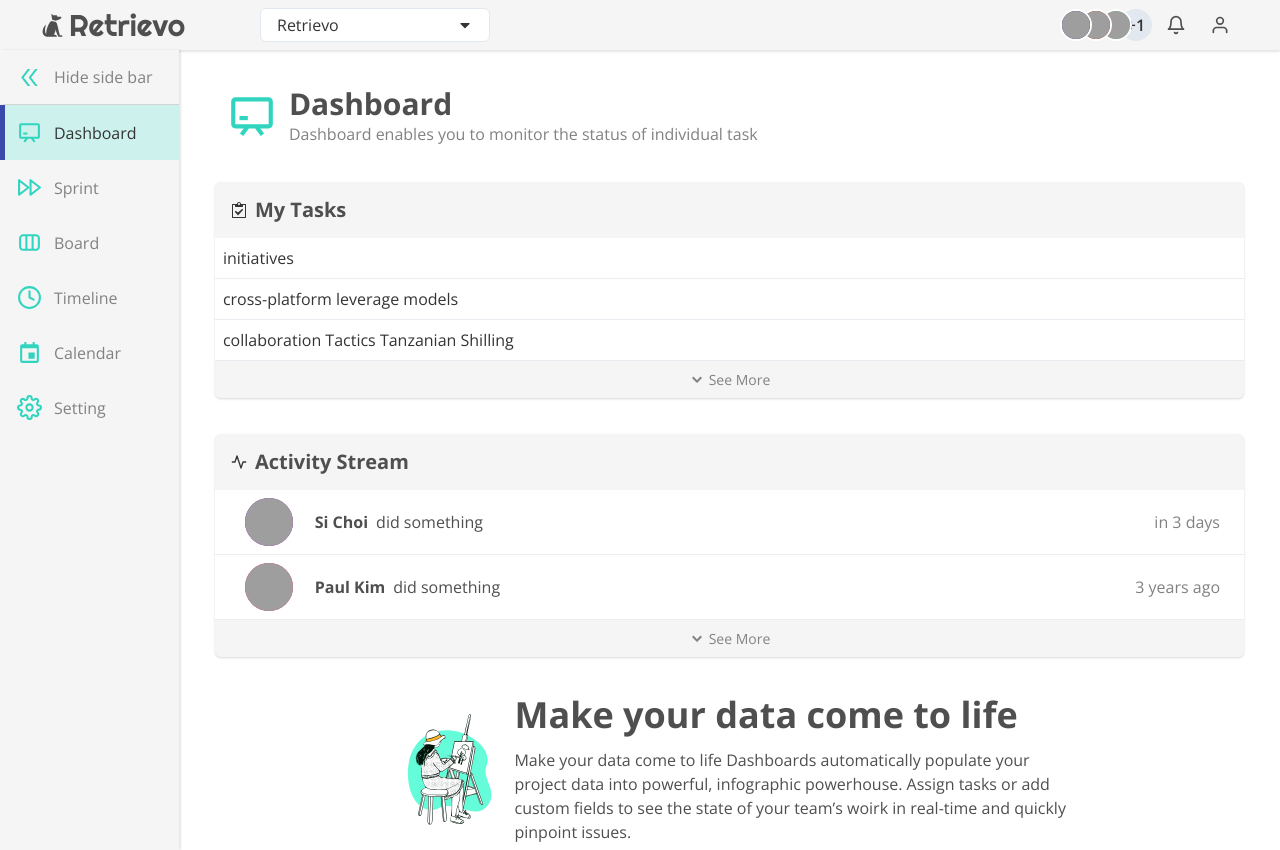
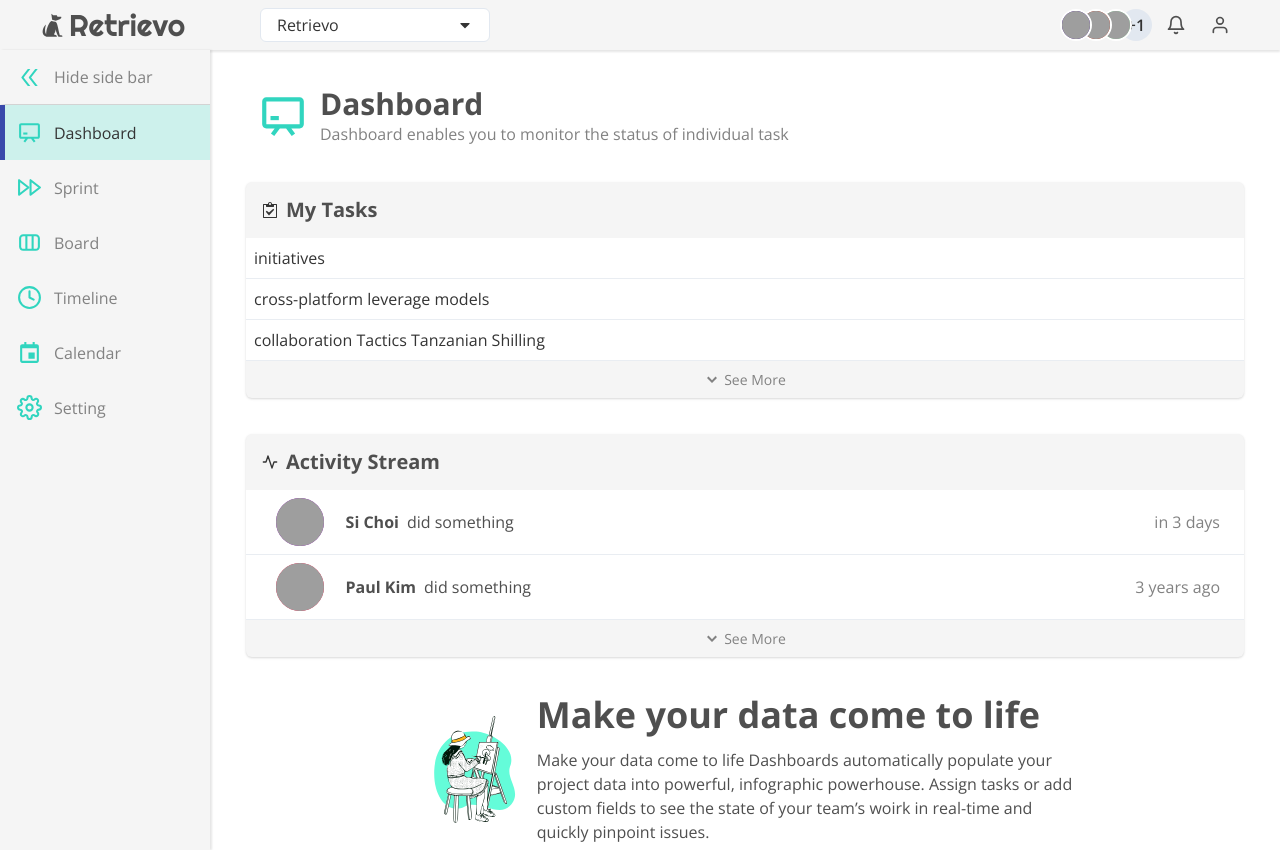
Before and after one commit to codestates/Retrievo_client, a React (Create React App) app: page /project/dashboard/1 in a window 1280 px wide. Shown: the top 850 px of the page. Built offline with nearby package versions, Linux system fonts and the light colour scheme; grey boxes are pictures that could not be loaded.

Commit message:
[RE-242] | add topbar sidebar style: position fixed

```diff
--- a/src/layouts/SideNav/index.tsx
+++ b/src/layouts/SideNav/index.tsx
@@ -103,6 +103,9 @@ const SideNav = (): ReactElement => {
   };
   return (
     <Box
+      position="fixed"
+      zIndex={999}
+      top={50}
       bg="achromatic.200"
       h="100vh"
       w={210}
--- a/src/layouts/TopNav/index.tsx
+++ b/src/layouts/TopNav/index.tsx
@@ -33,6 +33,10 @@ const TopNav: React.FC<TopNavPropsType> = ({
   };
   return (
     <Box
+      position="fixed"
+      top={0}
+      left={0}
+      zIndex={999}
       bg="achromatic.200"
       w="100%"
       p={4}
--- a/src/pages/Dashboard/index.tsx
+++ b/src/pages/Dashboard/index.tsx
@@ -70,9 +70,9 @@ export const Dashboard: React.FC = () => {
     <>
       <Box>
         <TopNav {...args} />
+        <SideNav />
         <Box display="flex">
-          <SideNav />
-          <Box w="100%" p={9}>
+          <Box w="100%" p={9} ml={210} mt={50}>
             <PageHeading />
             <Box mt={9}>
               <MyTasks />
```
